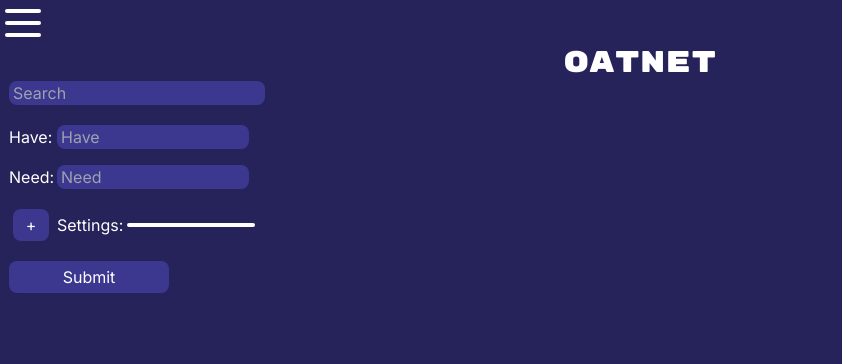
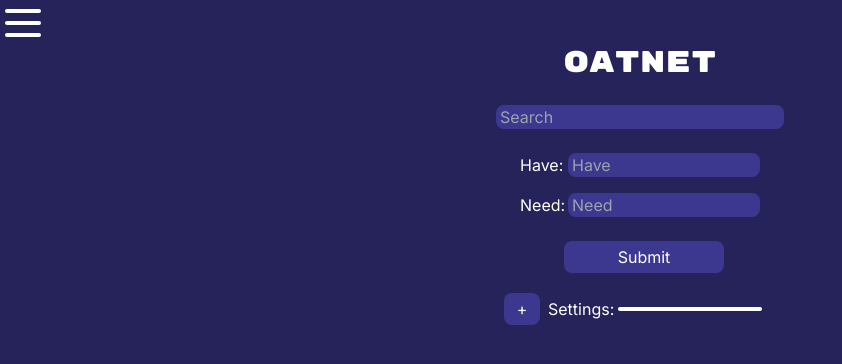
Before and after one commit to nadams128/oatnet, a Next.js app: page / in a window 1280 px wide. Shown: the top 364 px of the page, without its empty margins (0-842 px from the left). Built offline with nearby package versions, Linux system fonts and the light colour scheme.

Commit message:
Inventory UI update, custom checkbox, styling and spacing updates

```diff
--- a/src/app/page.js
+++ b/src/app/page.js
@@ -36,11 +36,11 @@ export default function Home() {
 
           {/* Divider */}
           <div className="flex flex-wrap:nowrap justify-center select-none">
-            ------------------------------
+            ----------------------------
           </div>
         </div>
       }
-      <div className="flex justify-center font-rubik text-3xl select-none">OatNet</div>
+      <div className={(selected ? "flex justify-center font-rubik select-none text-2xl mb-4" : "flex justify-center font-rubik select-none text-3xl mb-6")}>OatNet</div>
       {/* Variable which contains the currently selected component */}
       {selected ? selected : <Inventory/>}
     </div>
--- a/src/components/Inventory.js
+++ b/src/components/Inventory.js
@@ -83,10 +83,10 @@ export function Inventory({selectedItem, setSelected}) {
   },[serverData])
 
   return(
-    <div className="flex flex-col">
+    <div className="flex flex-col items-center mt-2 select-none">
       <div className=''>
         {/* Search box for items */}
-        <input id="searchBox" className="mx-2 w-64 pl-1 bg-oatnet-light rounded-lg" placeholder='Search' value={searchQuery} list="searchResults" autoComplete="off" onChange={ e => {
+        <input id="searchBox" className="w-72 pl-1 bg-oatnet-light rounded-lg" placeholder='Search' value={searchQuery} list="searchResults" autoComplete="off" onChange={ e => {
           setSearchSuggestionsEnabled(true)
           updateInputs(e.target.value)
         }}/>
@@ -99,7 +99,7 @@ export function Inventory({selectedItem, setSelected}) {
       </div>
 
       {/* Text input for the have property */}
-      <div className="mt-5 mx-2">
+      <div className="mt-6">
         <div className="w-12 float-left">Have: </div>
         <input id="haveBox" className="w-48 pl-1 bg-oatnet-light rounded-lg" placeholder='Have' value={haveAmount} autoComplete="off" onChange={e => {
           setHaveAmount(e.target.value)
@@ -107,36 +107,54 @@ export function Inventory({selectedItem, setSelected}) {
       </div>
 
       {/* Text input for the need property */}
-      <div className="mt-4 ml-2">
+      <div className="mt-4">
         <div className="w-12 float-left">Need: </div>
         <input id="needBox" className="w-48 pl-1 bg-oatnet-light rounded-lg" placeholder='Need' value={needAmount} autoComplete="off" onChange={ e =>{
           setNeedAmount(e.target.value)
         }}/>
       </div>
 
+      {/* Button to submit data to the backend */}
+      <button className="mt-6 ml-2 w-40 h-8 bg-oatnet-light rounded-lg" onClick={() => {
+        if(searchQuery != "" && haveAmount != "" && needAmount != ""){
+          postInventory([searchQuery, haveAmount, needAmount, checkWeekly.toString()])
+        }
+        if(selectedItem){
+          setSelected(<Report setSelected = {(component) => setSelected(component)}/>)
+        }
+        setHaveAmount("")
+        setNeedAmount("")
+        setCheckWeekly(false)
+        setSearchQuery("")
+      }}>{selectedItem ? "Update":"Submit"}</button>
+
       {/* Collapsible panel for settings */}
-      <div className={settingsPanelOpen ? "w-64 mt-3 pb-1 border-solid border-4 border-white rounded-lg" : "w-64 mt-4 ml-1"}>
-        <button className="w-9 ml-2 mt-1 mr-2 px-3 py-1 rounded-lg bg-oatnet-light inline-block" onClick={() => {
+      <div className={settingsPanelOpen ? "w-72 mt-3 border-solid border-4 border-white rounded-lg pl-1" : "w-72 mt-4 pl-2"}>
+        <button className="w-9 mt-1 mr-2 px-3 py-1 rounded-lg bg-oatnet-light inline-block" onClick={() => {
           setSettingsPanelOpen(!settingsPanelOpen)
         }}>
           {settingsPanelOpen ? "-": "+"}
         </button>
         <div className="inline-block">
           <div className='mr-1 inline-block'>Settings:</div>
-          {!settingsPanelOpen && <div className="w-32 h-1 mb-1 bg-white rounded-lg inline-block"></div>}
+          {!settingsPanelOpen && <div className="w-36 h-1 mb-1 bg-white rounded-lg inline-block"></div>}
         </div>
 
         {settingsPanelOpen &&
           <div className="w-60 rounded-lg">
           {/* Checkbox to mark an item as one to check the status of weekly */}
-          <div className="mt-2 ml-2 mb-1 pl-4">
-            Check Weekly?:
-            <input className="ml-2 bg-oatnet-light rounded-lg" type='checkbox' checked={checkWeekly} onChange={e => {
-              setCheckWeekly(e.target.checked)
-            }}/>
+          <div className='flex items-center'>
+            <div className="mt-2 ml-1 mb-2">
+              Check Weekly?:
+            </div>
+            <div className="w-5 h-5 ml-2 bg-oatnet-light rounded-md flex items-center justify-center" onClick={() => {
+                setCheckWeekly(!checkWeekly)
+            }}>
+                {checkWeekly ? "✔" : ""}
+            </div>
           </div>
           {/* Button to submit data to the backend */}
-          <button className="w-32 h-8 ml-6 mb-1 bg-red-600 rounded-lg" onClick={() => {
+          <button className="w-32 h-8 ml-1 mb-2 bg-red-600 rounded-lg" onClick={() => {
               if(searchQuery != ""){
                 deleteInventory((searchQuery).replaceAll(" ", "-").toLowerCase())
               }
@@ -152,21 +170,6 @@ export function Inventory({selectedItem, setSelected}) {
         </div>
         }
       </div>
-
-
-      {/* Button to submit data to the backend */}
-      <button className="mt-5 ml-2 w-40 h-8 bg-oatnet-light rounded-lg" onClick={() => {
-        if(searchQuery != "" && haveAmount != "" && needAmount != ""){
-          postInventory([searchQuery, haveAmount, needAmount, checkWeekly.toString()])
-        }
-        if(selectedItem){
-          setSelected(<Report setSelected = {(component) => setSelected(component)}/>)
-        }
-        setHaveAmount("")
-        setNeedAmount("")
-        setCheckWeekly(false)
-        setSearchQuery("")
-      }}>{selectedItem ? "Update":"Submit"}</button>
     </div>
   )
 }
--- a/src/components/Report.js
+++ b/src/components/Report.js
@@ -15,7 +15,7 @@ export function Report({setSelected}) {
   return(
     <div className="flex flex-col">
       {/* Button to refresh the displayed data with new changes from backend */}
-      <button className="mt-5 ml-2 w-32 h-8 bg-oatnet-light rounded-lg select-none" onClick={() => {
+      <button className="mt-2 ml-2 w-32 h-8 bg-oatnet-light rounded-lg select-none" onClick={() => {
         getInventory("").then((response) => {
           setServerData(response)
         })
```
